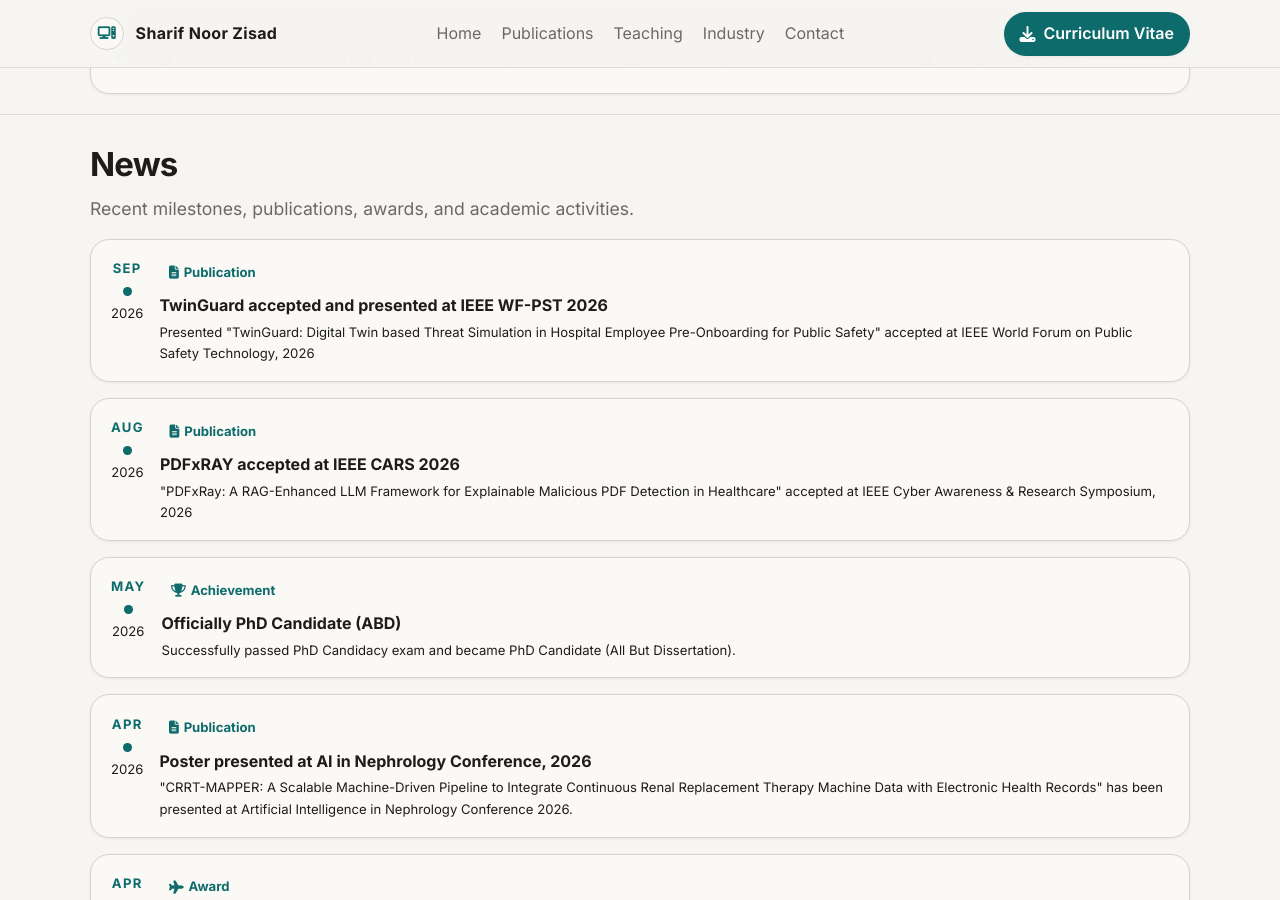
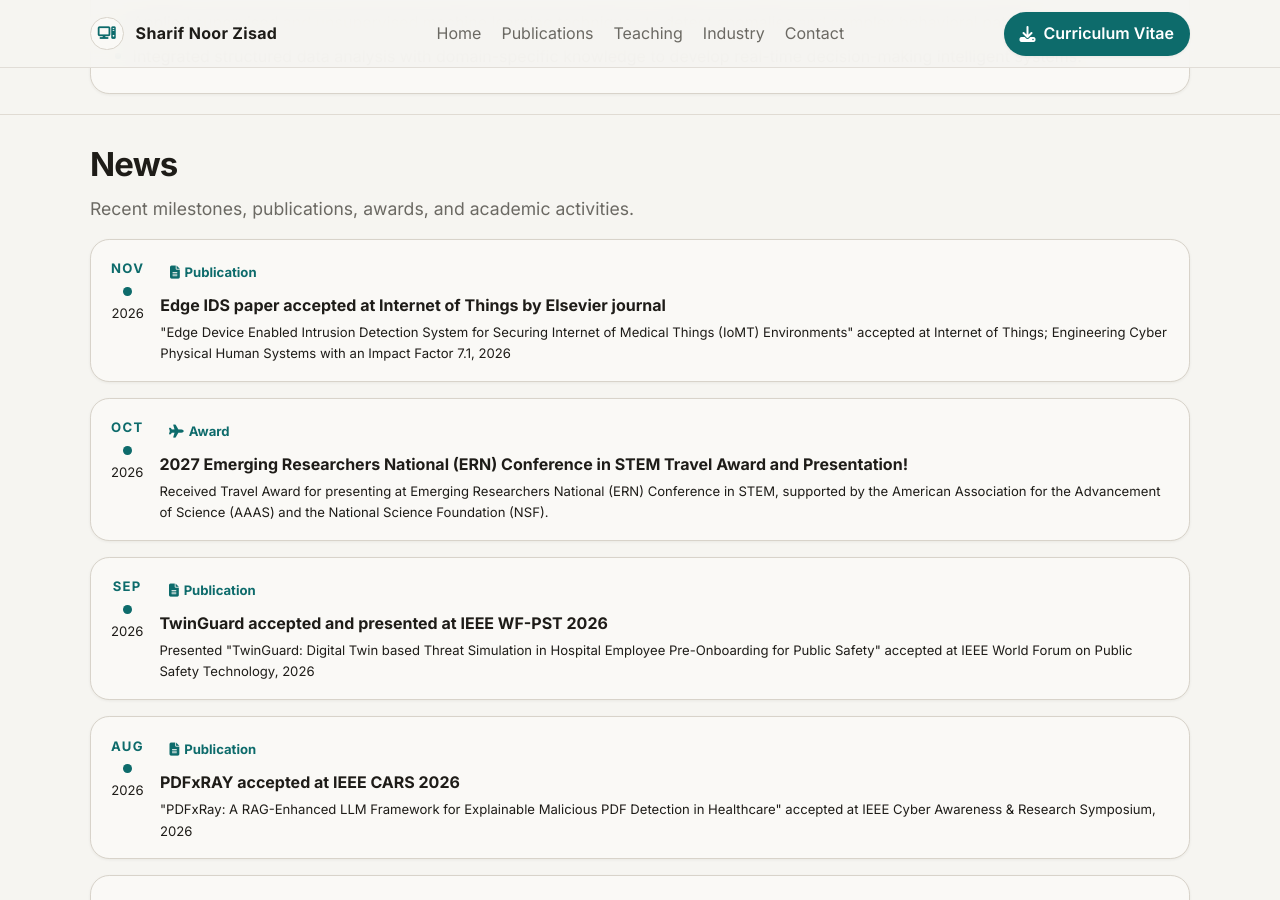
Before and after one commit to snzisad/snzisad.github.io, a Jekyll site: the page built from index.html, in a window 1280 px wide and 900 px high, scrolled down 3153 px. Built offline with Jekyll 4.4.1, drawn with Linux system fonts in a browser that asks for light colours; some web fonts are replaced; comment, search, counter and statistics services are not loaded.

Commit message:
journal acceptance

```diff
--- a/index.html
+++ b/index.html
@@ -338,6 +338,32 @@
     <div class="news-list">
       <div class="news-card">
         <div class="news-date-col">
+          <span class="news-month">Nov</span>
+          <div class="news-dot"></div>
+          <span class="news-year">2026</span>
+        </div>
+        <div class="news-body">
+          <span class="news-tag">
+            <i class="fa-solid fa-file-lines"></i> Publication </span>
+          <h3>Edge IDS paper accepted at Internet of Things by Elsevier journal</h3>
+          <p>"Edge Device Enabled Intrusion Detection System for Securing Internet of Medical Things (IoMT) Environments" accepted at Internet of Things; Engineering Cyber Physical Human Systems with an Impact Factor 7.1, 2026</p>
+        </div>
+      </div>
+      <div class="news-card">
+        <div class="news-date-col">
+          <span class="news-month">Oct</span>
+          <div class="news-dot"></div>
+          <span class="news-year">2026</span>
+        </div>
+        <div class="news-body">
+          <span class="news-tag">
+            <i class="fa-solid fa-plane"></i> Award </span>
+          <h3>2027 Emerging Researchers National (ERN) Conference in STEM Travel Award and Presentation!</h3>
+          <p>Received Travel Award for presenting at Emerging Researchers National (ERN) Conference in STEM, supported by the American Association for the Advancement of Science (AAAS) and the National Science Foundation (NSF).</p>
+        </div>
+      </div>
+      <div class="news-card">
+        <div class="news-date-col">
           <span class="news-month">Sep</span>
           <div class="news-dot"></div>
           <span class="news-year">2026</span>
```
Also changed, not shown: sections/publications.html (+13 -0 lines).
